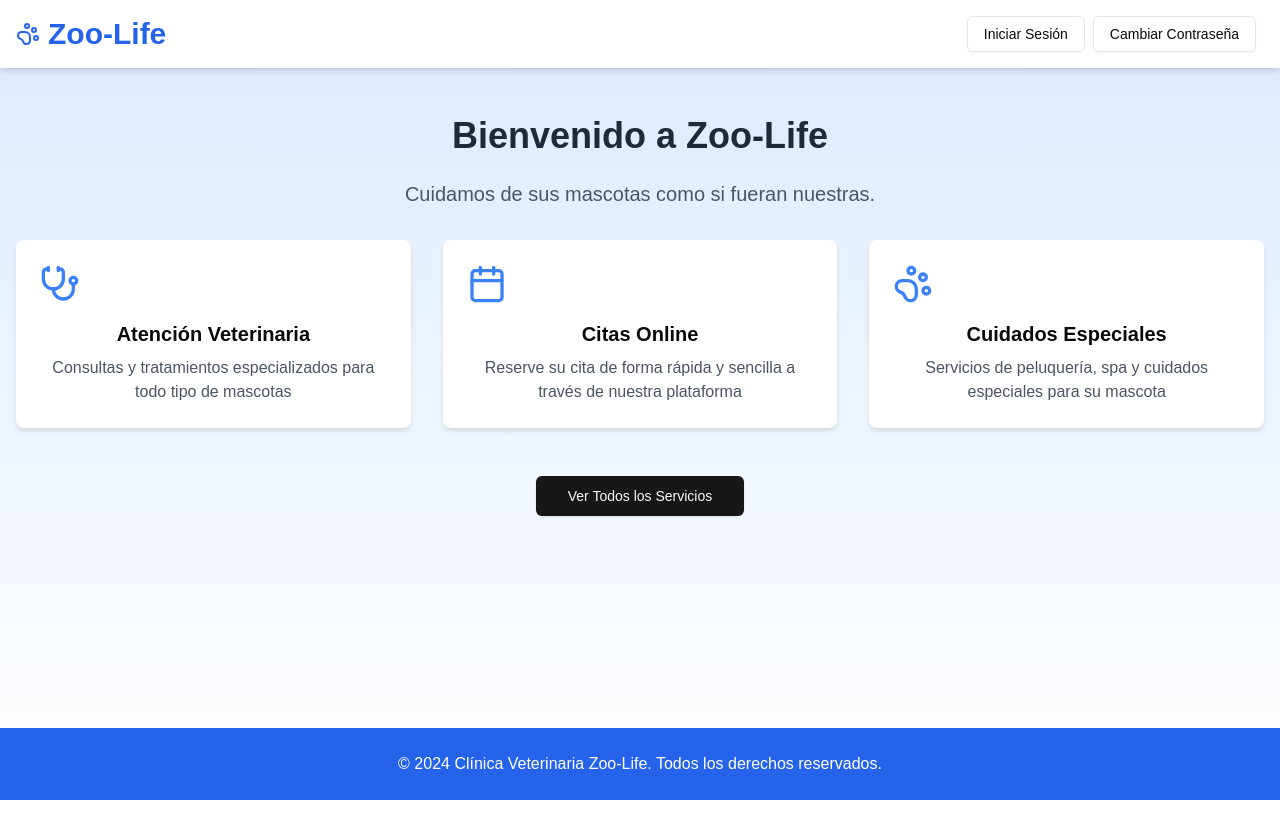
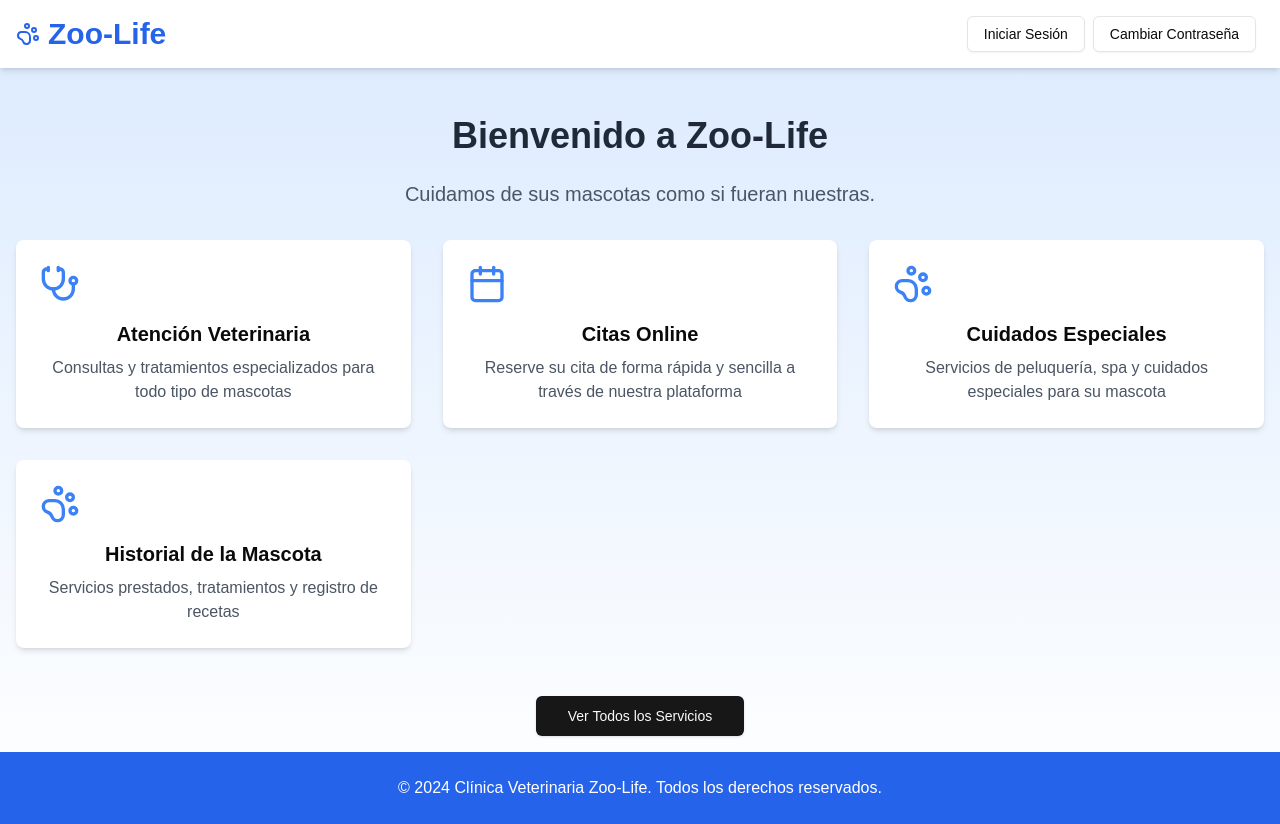
Before and after one commit to JavierCabreraC/next-vet, a Next.js app: page / in a window 1280 px wide. Before the commit the page ends 800 px from the top, so only its background shows below. Built offline with nearby package versions, Linux system fonts and the light colour scheme.

Commit message:
Update page.tsx
vista

```diff
--- a/src/app/page.tsx
+++ b/src/app/page.tsx
@@ -53,6 +53,11 @@ const VetClinicWelcomePage: React.FC = () => {
                                 title="Cuidados Especiales"
                                 description="Servicios de peluquería, spa y cuidados especiales para su mascota"
                             />
+                            <ServiceCard
+                                icon={<PawPrint size={40} />}
+                                title="Historial de la Mascota"
+                                description="Servicios prestados, tratamientos y registro de recetas"
+                            />
                         </div>
 
                         <Button size="lg" onClick={() => setShowLogin(true)}>
```
